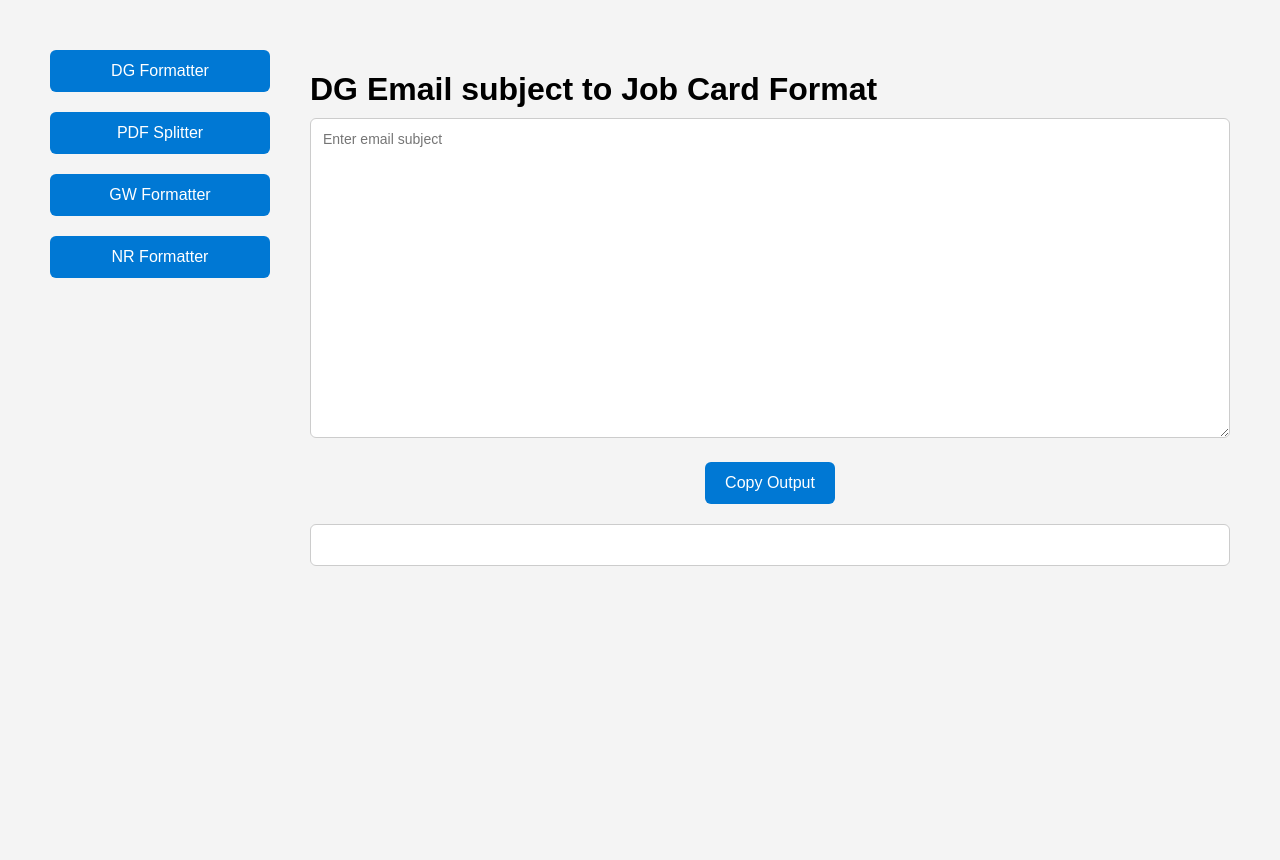
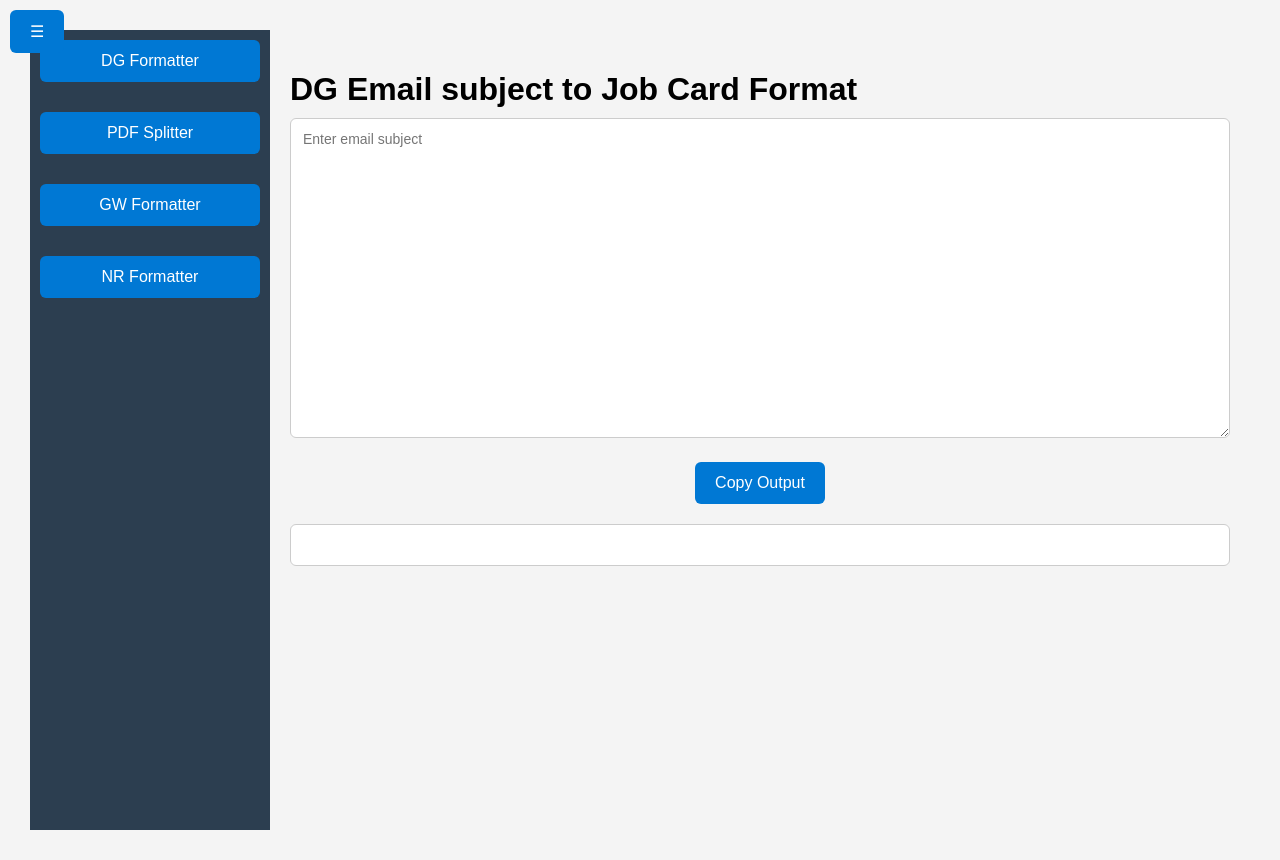
Before and after one commit to cha252/NPE_tools, a React (Vite) app: page / in a window 1280 px wide. Built offline with nearby package versions, Linux system fonts and the light colour scheme.

Commit message:
Added movement to the sidebar

```diff
--- a/App.css
+++ b/App.css
@@ -1,6 +1,29 @@
 .layout {
     display: flex;
     min-height: 100vh;
+}
+
+.sidebar {
+    background: #2c3e50;
+    display: flex;
+    flex-direction: column;
+    gap: 10px;
+    padding: 10px;
+    overflow: hidden;
+    transition: width 0.3s ease;
+}
+
+.sidebar.open {
+    width: 220px;
+}
+
+.sidebar.closed {
+    width: 0;
+    padding: 0;
+}
+
+.sidebar button {
+    white-space: nowrap;
 }
 
 .content {
@@ -8,10 +31,9 @@
     padding: 20px;
 }
 
-.sidebar {
-    width: 220px;
-    padding: 20px;
-
-    display: flex;
-    flex-direction: column;
+.menu-button {
+    position: fixed;
+    top: 10px;
+    left: 10px;
+    z-index: 1000;
 }
--- a/App.jsx
+++ b/App.jsx
@@ -8,13 +8,11 @@ import NRFormatter from "./src/components/NRFormatter";
 import "./App.css";
 
 function App() {
-
-    const [selectedTool, setSelectedTool] =
-        useState("dg");
+    const [selectedTool, setSelectedTool] = useState("dg");
+    const [sidebarOpen, setSidebarOpen] = useState(true);
 
     function renderTool() {
-
-        switch(selectedTool) {
+        switch (selectedTool) {
             case "gw":
                 return <GWFormatter />;
 
@@ -31,15 +29,37 @@ function App() {
     }
 
     return (
+        <div className="layout">
 
-        <div className="layout">
-            <aside className="sidebar">
-                <button onClick={() => setSelectedTool("dg")}> DG Formatter </button>
-                <button onClick={() => setSelectedTool("pdf")}> PDF Splitter </button>
-                <button onClick={() => setSelectedTool("gw")}> GW Formatter </button>
-                <button onClick={() => setSelectedTool("nr")}> NR Formatter </button>
+            <button
+                className="menu-button"
+                onClick={() => setSidebarOpen(!sidebarOpen)}
+            >
+                ☰
+            </button>
+
+            <aside className={`sidebar ${sidebarOpen ? "open" : "closed"}`}>
+                <button onClick={() => setSelectedTool("dg")}>
+                    DG Formatter
+                </button>
+
+                <button onClick={() => setSelectedTool("pdf")}>
+                    PDF Splitter
+                </button>
+
+                <button onClick={() => setSelectedTool("gw")}>
+                    GW Formatter
+                </button>
+
+                <button onClick={() => setSelectedTool("nr")}>
+                    NR Formatter
+                </button>
             </aside>
-            <main className="content"> {renderTool()}</main>
+
+            <main className="content">
+                {renderTool()}
+            </main>
+
         </div>
     );
 }
```
